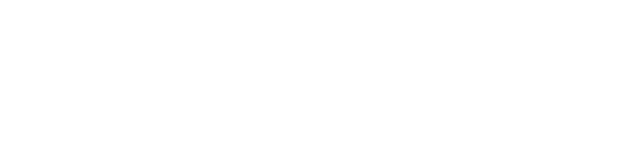
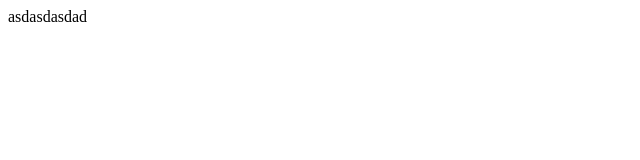
Before and after one commit to EndersonF/FlexBlog-Portfolio, a plain HTML site: page teste.html in a window 1280 px wide. Shown: the whole page, without its empty margins (0-640 px from the left). Drawn offline with Linux system fonts and the light colour scheme.

Commit message:
Mensagem para esse push

```diff
--- a/teste.html
+++ b/teste.html
@@ -7,6 +7,6 @@
     <title>Document</title>
 </head>
 <body>
-
+    asdasdasdad
 </body>
 </html>
```
